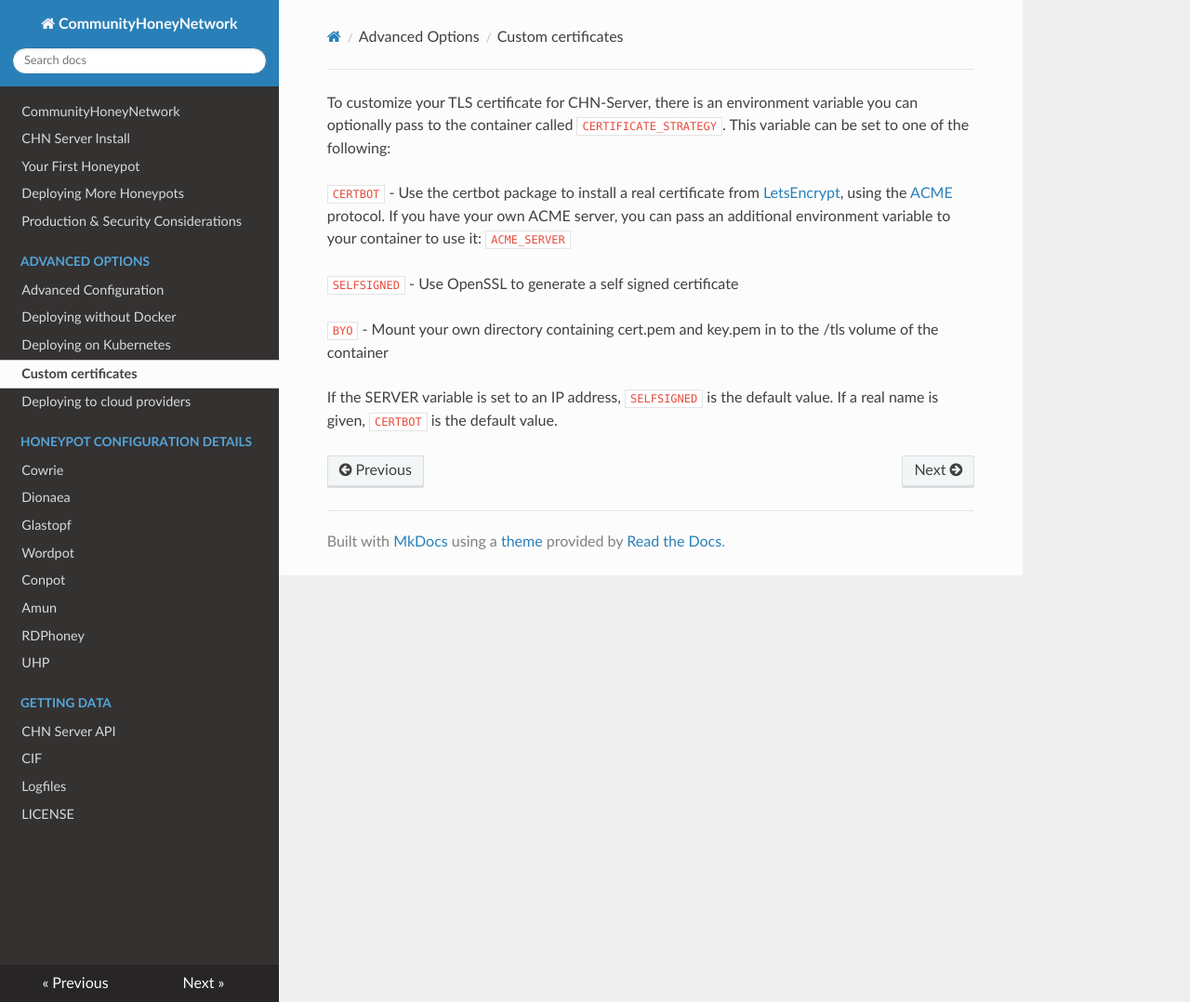
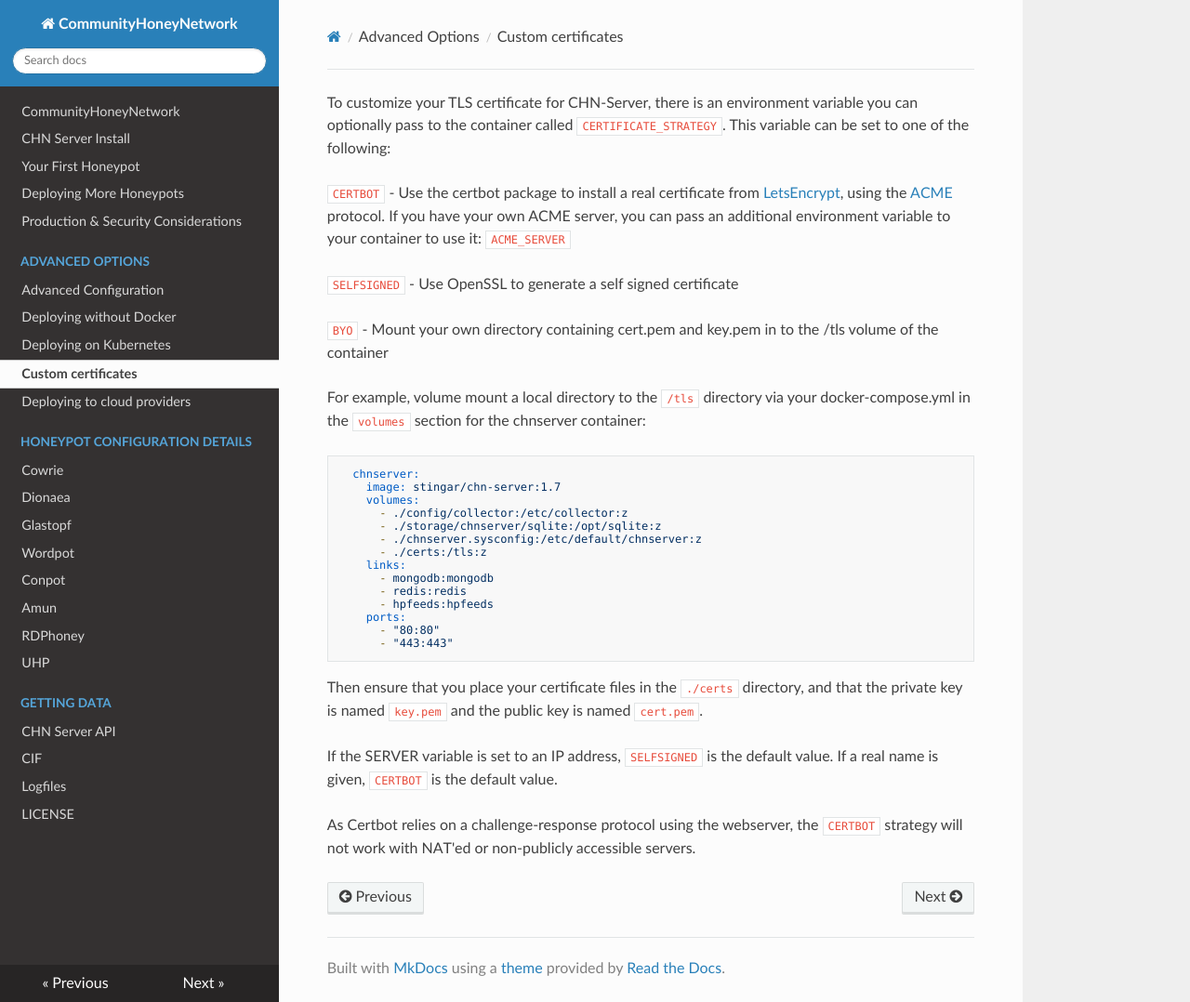
Before and after one commit to CommunityHoneyNetwork/chn-docs, an MkDocs documentation site: the page built from docs/certificates.md, in a window 1280 px wide and 1078 px high. Shown: the whole window at 93% size. Built offline with MkDocs 1.6.1, drawn with Linux system fonts in a browser that asks for light colours; nearby versions of some CDN libraries; old or Windows-style settings are respelled for this version of MkDocs.

Commit message:
In which our hero clarifies some points on using certificates with CHN
Signed-off-by: Jesse Bowling <jesse.bowling@duke.edu>

````diff
--- a/docs/certificates.md
+++ b/docs/certificates.md
@@ -13,5 +13,29 @@ environment variable to your container to use it: `ACME_SERVER`
 `BYO` - Mount your own directory containing cert.pem and key.pem in to the /tls
 volume of the container
 
+For example, volume mount a local directory to the `/tls` directory via your docker-compose.yml in the
+`volumes` section for the chnserver container:
+
+```yaml
+  chnserver:
+    image: stingar/chn-server:1.7
+    volumes:
+      - ./config/collector:/etc/collector:z
+      - ./storage/chnserver/sqlite:/opt/sqlite:z
+      - ./chnserver.sysconfig:/etc/default/chnserver:z
+      - ./certs:/tls:z
+    links:
+      - mongodb:mongodb
+      - redis:redis
+      - hpfeeds:hpfeeds
+    ports:
+      - "80:80"
+      - "443:443"
+```
+Then ensure that you place your certificate files in the `./certs` directory, and that the private key is named `key.pem` and the public key is named `cert.pem`.
+
 If the SERVER variable is set to an IP address, `SELFSIGNED` is the default
 value.  If a real name is given, `CERTBOT` is the default value.
+
+As Certbot relies on a challenge-response protocol using the webserver, the `CERTBOT` strategy will not work with
+NAT'ed or non-publicly accessible servers.
````
Also changed, not shown: docs/serverinstall.md (+8 -1 lines).
